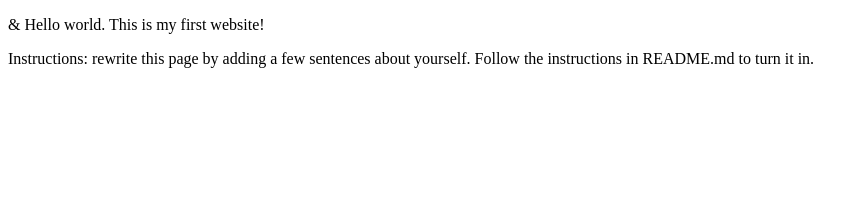
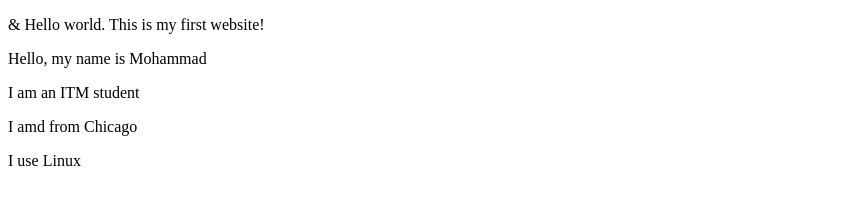
Before and after one commit to mohammadk99/webdev_lab1, a plain HTML site: page index.html in a window 1280 px wide. Shown: the whole page, without its empty margins (0-868 px from the left). Drawn offline with Linux system fonts and the light colour scheme.

Commit message:
Modified index.html with some info

```diff
--- a/index.html
+++ b/index.html
@@ -6,6 +6,9 @@
 </head>
 <body>
   <p>&amp; Hello world. This is my first website!</p>
-  <p>Instructions: rewrite this page by adding a few sentences about yourself. Follow the instructions in README.md to turn it in.</p>
+  <p>Hello, my name is Mohammad</p>
+  <p>I am an ITM student</p>
+  <p>I amd from Chicago</p>
+  <p>I use Linux</p>
 </body>
 </html>
```
